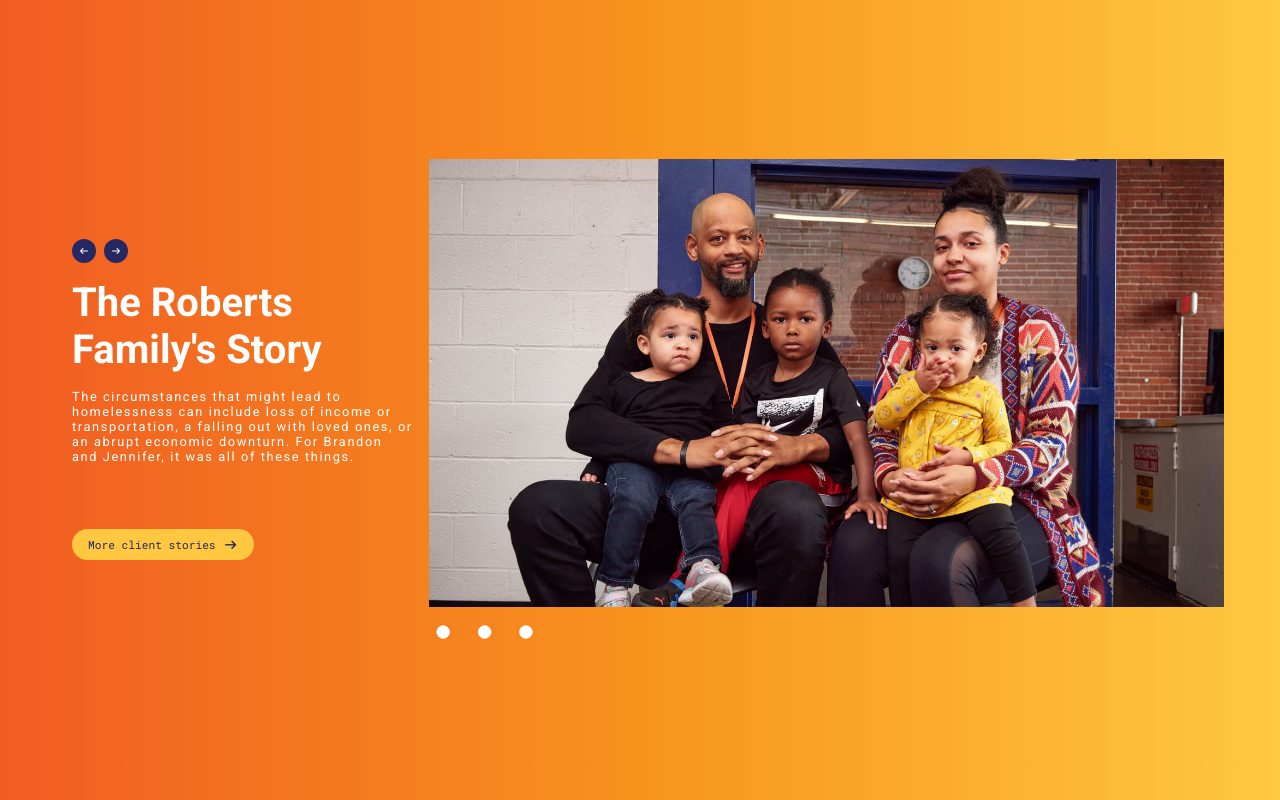
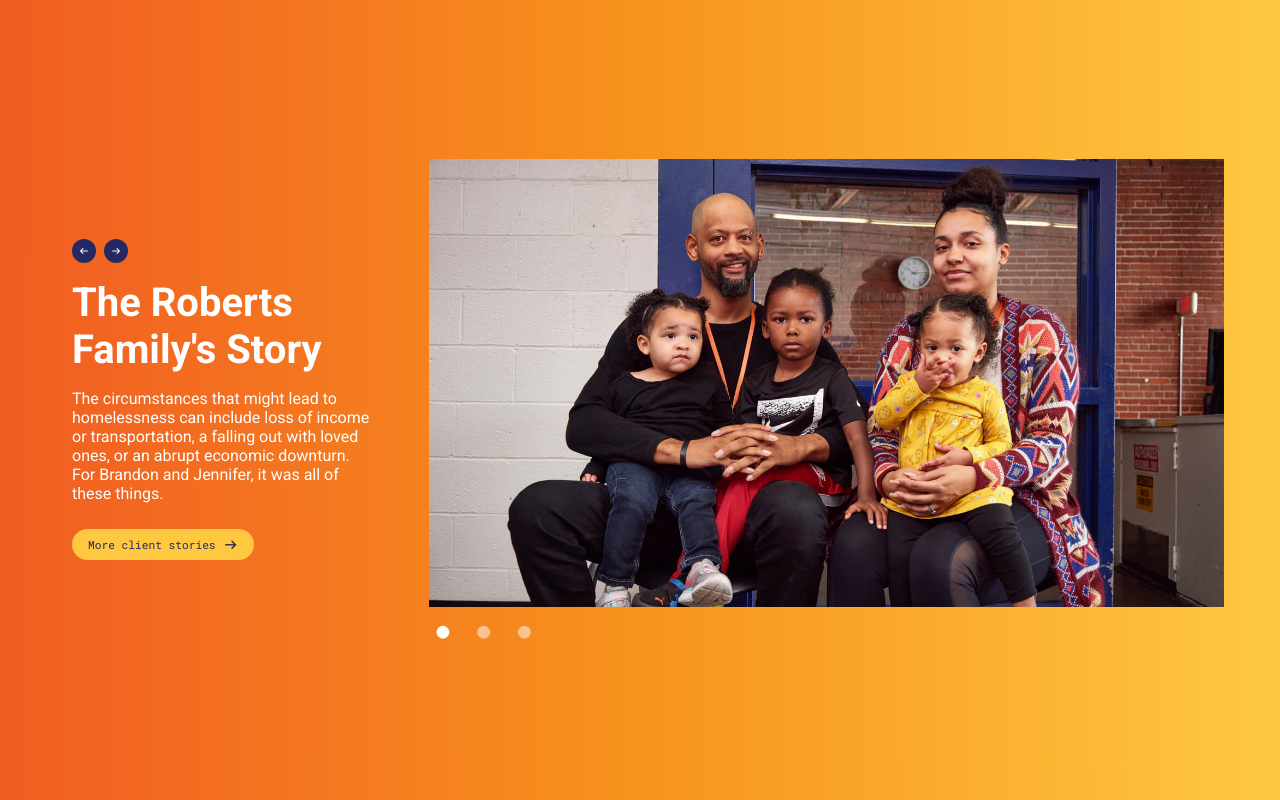
Before and after one commit to CoderAJ7470/responsive-slide-block, a React (Vite) app: page / in a window 1280 px wide. Built offline with nearby package versions, Linux system fonts and the light colour scheme.

Commit message:
Added active slide dot styles and some basic accessibility for screen reader users - accessibility is wip

```diff
--- a/src/helpers/PhotoData.js
+++ b/src/helpers/PhotoData.js
@@ -15,7 +15,7 @@ export const slideDataArray = [
   {
     key: 'slideTwo',
     slide: slideTwo,
-    heading: 'Communities Helping Families',
+    heading: 'Community Outreach',
     slideText: `Lorem ipsum dolor sit amet consectetur adipisicing elit. Mollitia nisi
       tempora iste nesciunt illo. Ex recusandae officia impedit. Repellat
       sapiente quidem animi in laborum nisi iure saepe, dolore perferendis
--- a/src/pages/SlideBlock.jsx
+++ b/src/pages/SlideBlock.jsx
@@ -1,4 +1,4 @@
-import { useState } from 'react';
+import { useEffect, useState } from 'react';
 import { slideDataArray } from '../helpers/PhotoData';
 
 import '../styles/slideBlock.css';
@@ -22,6 +22,14 @@ const SlideBlock = () => {
     }
   };
 
+  useEffect(() => {
+    const activeDotElement = document.querySelector(`#dot_${slideIndex}`);
+
+    activeDotElement.classList.add('active-dot');
+
+    return () => activeDotElement.classList.remove('active-dot');
+  }, [slideIndex]);
+
   return (
     <div className='slide-block-wrapper'>
       <div className='slide-items'>
@@ -30,6 +38,10 @@ const SlideBlock = () => {
             className='slider-buttons'
             id='prevSlideButton'
             onClick={handleOnClickPrevious}
+            tabIndex={0}
+            aria-label={`Select to go to the previous slide. Currently viewing slide ${
+              slideIndex + 1
+            } of ${slideDataArray.length}`}
           >
             <i className='fa-solid fa-arrow-left slider-button-arrows'></i>
           </button>
@@ -37,6 +49,10 @@ const SlideBlock = () => {
             className='slider-buttons'
             id='nextSlideButton'
             onClick={handleOnClickNext}
+            tabIndex={0}
+            aria-label={`Select to go to the next slide. Currently viewing slide ${
+              slideIndex + 1
+            } of ${slideDataArray.length}`}
           >
             <i className='fa-solid fa-arrow-right slider-button-arrows'></i>
           </button>
@@ -52,7 +68,11 @@ const SlideBlock = () => {
           </button>
         </div>
         <div className='slider-and-dots-wrapper'>
-          <div className='slider-wrapper'>
+          <div
+            className='slider-wrapper'
+            role='application'
+            aria-label='photo slide'
+          >
             {slideDataArray.map((slideDataObject) => (
               <img
                 src={slideDataObject.slide}
@@ -62,9 +82,18 @@ const SlideBlock = () => {
               />
             ))}
           </div>
-          <div className='slide-dots-mobile'>
+          <div className='slide-dots'>
             {slideDataArray.map((_, index) => (
-              <button key={index} onClick={() => setSlideIndex(index)}>
+              <button
+                className='slide-dots-button'
+                key={index}
+                id={`dot_${index}`}
+                onClick={() => setSlideIndex(index)}
+                tabIndex={0}
+                aria-label={`dot ${index + 1}. Showing slide ${
+                  slideIndex + 1
+                } of ${slideDataArray.length}.`}
+              >
                 <i className='fa-solid fa-circle'></i>
               </button>
             ))}
--- a/src/styles/common.css
+++ b/src/styles/common.css
@@ -18,7 +18,7 @@ body {
 }
 
 /* Media queries */
-@media only screen and (min-width: 600px) {
+@media only screen and (min-width: 900px) {
   body {
     background-image: linear-gradient(
       to right,
--- a/src/styles/slideBlock.css
+++ b/src/styles/slideBlock.css
@@ -29,7 +29,7 @@
 }
 
 .text-wrapper {
-  height: 250px;
+  height: 150px;
   overflow-y: auto;
 }
 
@@ -66,6 +66,12 @@
   margin-left: 0.5rem;
 }
 
+.slider-and-dots-wrapper {
+  display: flex;
+  flex-direction: column;
+  align-items: center;
+}
+
 .slider-wrapper {
   display: flex;
   margin-top: 1rem;
@@ -81,19 +87,31 @@
   transition: translate 500ms ease;
 }
 
-.slide-dots-mobile {
+.slide-dots {
   margin-top: 1rem;
 }
 
-.slide-dots-mobile button {
+.slide-dots-button {
   background: none;
   border: none;
   color: white;
   cursor: pointer;
   margin-right: 0.8rem;
+  font-size: 0.7rem;
+  opacity: 50%;
+}
+
+.active-dot {
+  opacity: 100%;
 }
 
 /* Media queries */
+@media only screen and (min-width: 600px) {
+  .image-text {
+    font-size: 0.9rem;
+  }
+}
+
 @media only screen and (min-width: 900px) {
   .slide-block-wrapper {
     flex-direction: row;
@@ -101,8 +119,18 @@
     margin-right: auto;
   }
 
+  .text-wrapper {
+    height: 250px;
+    padding-right: 2.5rem;
+  }
+
   .image-heading {
     font-size: 2.5rem;
+  }
+
+  .image-text {
+    font-size: 1rem;
+    letter-spacing: 0;
   }
 
   .slide-items {
@@ -123,9 +151,14 @@
 
   .slider-and-dots-wrapper {
     width: 70%;
+    align-items: start;
   }
 
   .slider-wrapper {
     margin-top: 0;
   }
+
+  .slide-dots button {
+    font-size: 0.8rem;
+  }
 }
```
